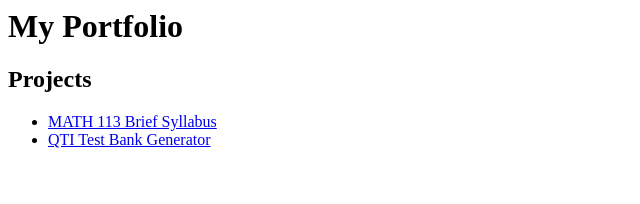
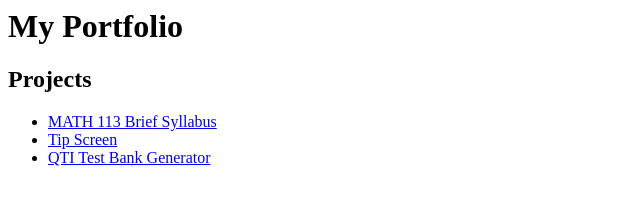
Before and after one commit to Gustafsone/My-Scripts, a plain HTML site: page index.html in a window 1280 px wide. Shown: the whole page, without its empty margins (0-640 px from the left). Drawn offline with Linux system fonts and the light colour scheme.

Commit message:
Update index.html
Signed-off-by: Erik Gustafson <80058098+Gustafsone@users.noreply.github.com>

```diff
--- a/index.html
+++ b/index.html
@@ -2,5 +2,6 @@
 <h2>Projects</h2>
 <ul>
   <li><a href="https://gustafsone.github.io/My-Scripts/syllabus.html" target="_blank" rel="noopener">MATH 113 Brief Syllabus</a></li>
+  <li><a href="https://github.com/Gustafsone/My-Scripts/blob/main/tip%20screen.html" target="_blank" rel="noopener">Tip Screen</a></li>
   <li><a href="https://gustafsone.github.io/My-Scripts/QTI%20Test%20Bank%20Generator.html" target="_blank" rel="noopener">QTI Test Bank Generator</a></li>
 </ul>
```
